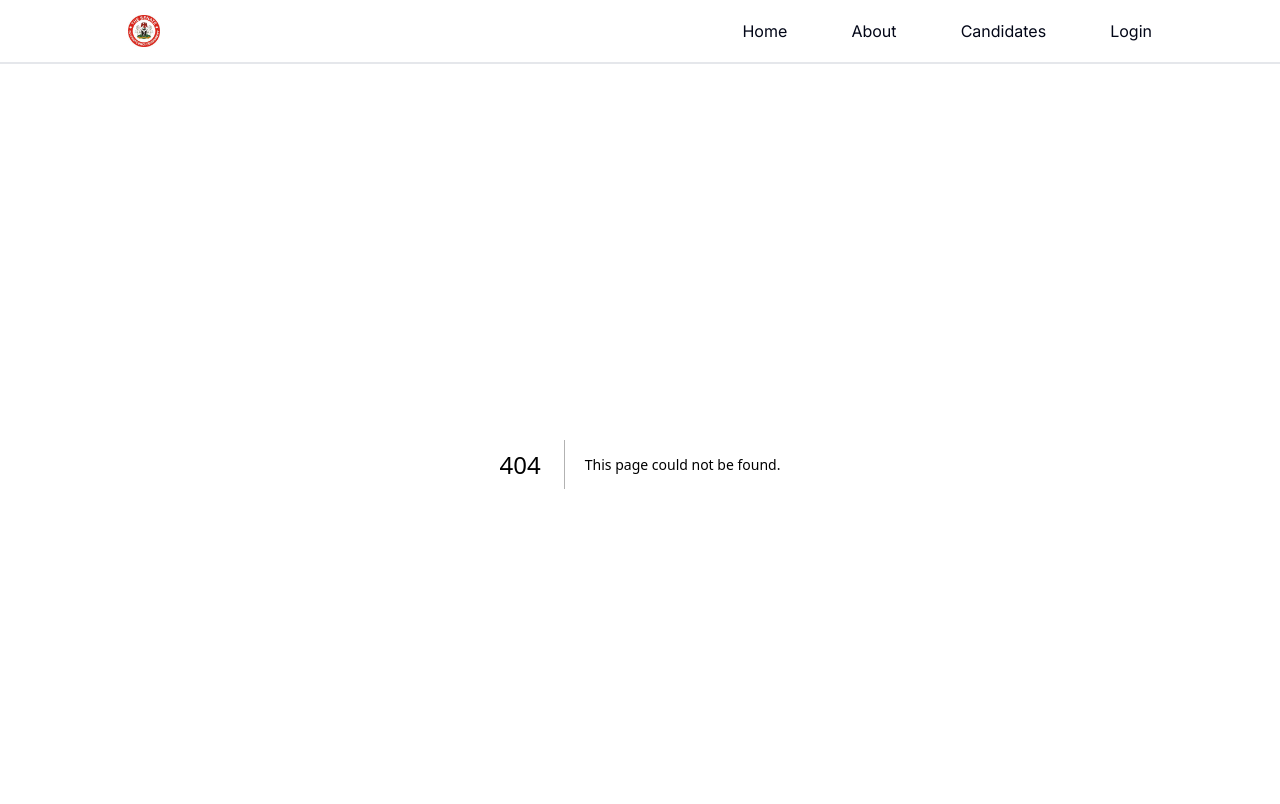
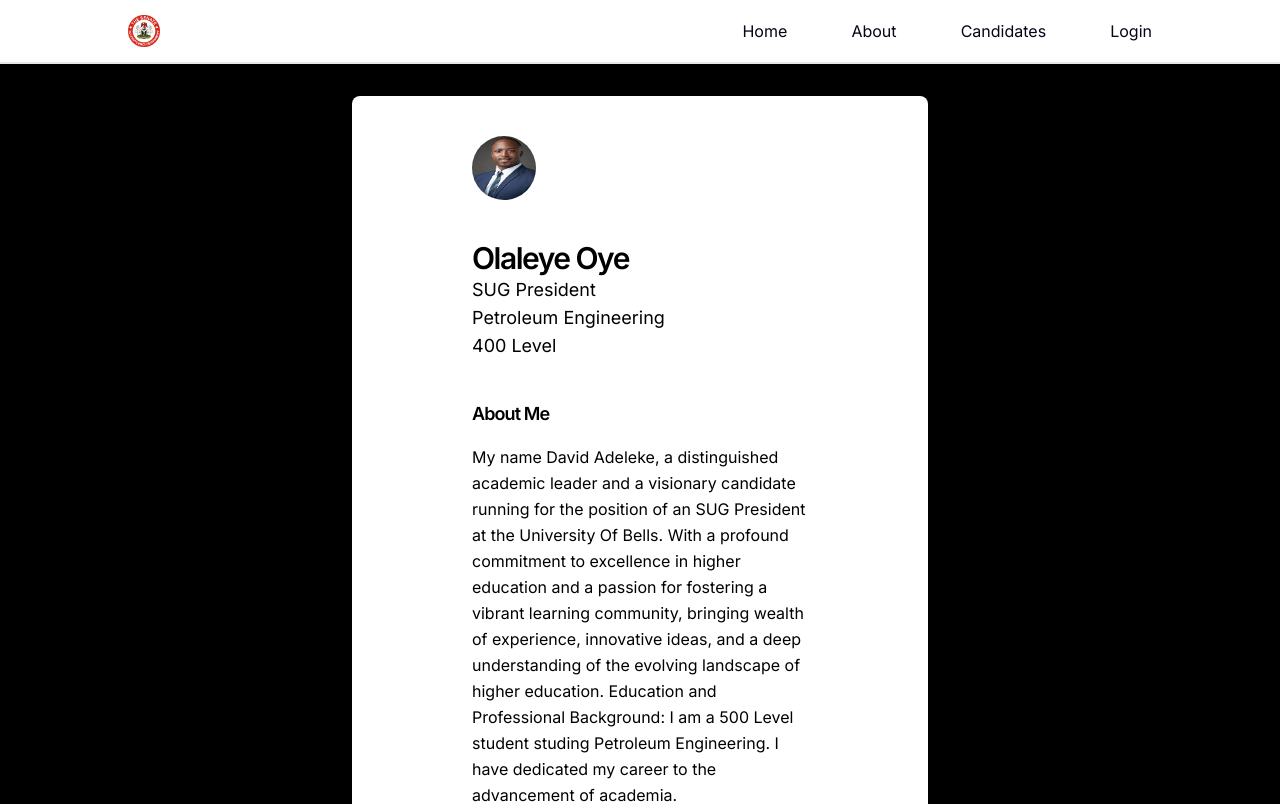
Before and after one commit to Junnygram/evotingapp, a Next.js app: page /candidateinfo/1 in a window 1280 px wide. Before the commit this address had no page. Shown: the top 804 px of the page. Built offline with nearby package versions, Linux system fonts and the light colour scheme.

Commit message:
made the candidate page dynamic

```diff
--- /dev/null
+++ b/app/candidateinfo/[id]/page.tsx
@@ -0,0 +1,28 @@
+import ViewProfile from '@/src/Pages/ViewProfile';
+import data from '../../../utils/data.json';
+import React from 'react';
+import { useRouter } from 'next/router';
+
+export default function Page({ params: { id } }: any) {
+  const candidate = data.find((x) => x.id === Number(id));
+  console.log(candidate);
+  //const candidate = data.find((x) => x.id === Number(id));
+  if (!candidate) {
+    return (
+      <div className="flex items-center justify-center h-screen">
+        Candidate bio not available
+      </div>
+    );
+  }
+  return (
+    <div>
+      {' '}
+      <ViewProfile
+        src={candidate?.img}
+        name={candidate?.name}
+        position={candidate?.position}
+        level={candidate?.level}
+      />
+    </div>
+  );
+}
--- a/src/Components/CandidateProfile.tsx
+++ b/src/Components/CandidateProfile.tsx
@@ -1,7 +1,10 @@
 'use client';
 import React, { useState } from 'react';
 import Image from 'next/image';
+import Link from 'next/link';
+import data from '../utils/data.json';
 interface Icandidate {
+  id: number;
   postTitle: string;
   img: string;
   name: string;
@@ -12,6 +15,7 @@ interface Icandidate {
 }
 
 const CandidateProfile = ({
+  id,
   postTitle,
   img,
   name,
@@ -55,15 +59,15 @@ const CandidateProfile = ({
           <p className="mb-2 font-normal text-gray-700 ">{level} Level</p>
           <p className="mb-2 font-normal text-gray-700 ">{dept}</p>
           <div className="grid grid-cols-1 md:grid-cols-2  md:justify-between gap-2 md:gap-4">
-            <a
-              href="/viewprofile"
-              className=" w-full justify-center  items-center text-center px-3 py-2 text-sm font-medium  text-white bg-gray-500 rounded-lg "
+            <Link
+              href={`/candidateinfo/${id}`}
+              className="hover:bg-black hover:text-white  w-full justify-center  items-center text-center px-3 py-2 text-sm font-medium  text-white bg-gray-500 rounded-lg "
             >
               View Profile
-            </a>
+            </Link>
 
             <button
-              className=" justify-center items-center px-3 py-2 text-sm font-medium  text-white bg-gray-500 rounded-lg  w-full"
+              className=" hover:bg-black hover:text-white justify-center items-center px-3 py-2 text-sm font-medium  text-white bg-gray-500 rounded-lg  w-full"
               onClick={handleVoteClick}
               disabled={isButtonDisabled}
             >
--- a/src/Pages/Candidates.tsx
+++ b/src/Pages/Candidates.tsx
@@ -1,5 +1,5 @@
 import React, { useState } from 'react';
-import data from '../utils/data.json';
+import data from '../../utils/data.json';
 import CandidateProfile from '../Components/CandidateProfile';
 
 // async function getData() {
@@ -22,12 +22,12 @@ const Candidates = () => {
   const [showModal, setShowModal] = useState(false);
   console.log({ data });
 
-  console.log({ data });
   return (
     <div className="w-[90%] mx-auto grid grid-cols-2 sm:grid-cols-3 gap-2 py-8">
       {data.map((x: any, i: any) => (
         <CandidateProfile
           key={i}
+          id={x.id}
           postTitle={x.position}
           img={x.img}
           name={x.name}
--- a/src/Pages/HomePage.tsx
+++ b/src/Pages/HomePage.tsx
@@ -2,7 +2,7 @@ import React from 'react';
 import { HeroSection } from '../Components/HeroSection';
 import { SingleCandidateTag } from '../Components/SingleCandidate';
 import About from '../Components/About';
-import data from '../utils/data.json';
+import data from '../../utils/data.json';
 
 export const Homepage = () => {
   return (
--- a/src/Pages/ViewProfile.tsx
+++ b/src/Pages/ViewProfile.tsx
@@ -2,7 +2,7 @@
 import React, { useState } from 'react';
 import Image from 'next/image';
 
-const ViewProfile = () => {
+const ViewProfile = ({ src, name, position, level }: any) => {
   const [voted, setVoted] = useState(false);
   const [showModal, setShowModal] = useState(false);
   const handleVoteClick = () => {
@@ -26,18 +26,18 @@ const ViewProfile = () => {
                 <div className="mt-4 mr-auto mb-4 ml-auto items-left bg-white max-w-lg">
                   <div className="flex flex-col items-left pt-6 pr-6 pb-6 pl-6">
                     <Image
-                      src="/assets/cv1.jpeg"
+                      src={src}
                       width={24}
                       height={24}
                       className="rounded-full w-16 h-16"
                       alt={''}
                     />
                     <p className="mt-10 text-2xl font-semibold leading-none text-black tracking-tighter lg:text-3xl">
-                      David Adeleke
+                      {name}
                     </p>
 
                     <h3 className="fas fa-briefcase mr-2 text-semibold text-lg text-black">
-                      SUG President
+                      {position}
                     </h3>
 
                     <h3 className="fas fa-briefcase mr-2 text-semibold text-lg text-black">
@@ -45,7 +45,7 @@ const ViewProfile = () => {
                     </h3>
 
                     <h3 className="fas fa-briefcase mr-2 text-bold text-lg text-black">
-                      500 Level
+                      {level}
                     </h3>
 
                     <div className=" mt-10 text-lg font-semibold leading-none text-black tracking-tighter lg:text-lg mb-2 text-blueGray-600">
@@ -62,23 +62,7 @@ const ViewProfile = () => {
                       understanding of the evolving landscape of higher
                       education. Education and Professional Background: I am a
                       500 Level student studing Petroleum Engineering. I have
-                      dedicated my career to the advancement of academia. I have
-                      served as a department president in the Department of
-                      Engineering at the University Of Bells for 5 years, I have
-                      been widely recognized for my teaching, leadership and
-                      research contributions. My extensive experience in the
-                      classroom has provided me with a unique perspective on the
-                      needs and aspirations of both faculty and students.
-                      Leadership and Administrative Experience: Throughout my
-                      career, I demonstrated exemplary leadership skills and has
-                      held several administrative roles within the university.
-                      As the president of the Department of engineering, I have
-                      successfully implemented innovative programs to enhance
-                      student engagement, fostered collaborative research
-                      initiatives, and actively promoted diversity and inclusion
-                      within the department. I have also served as a member of
-                      various university-wide committees, where I advocated for
-                      student-centered policies and initiatives.
+                      dedicated my career to the advancement of academia.
                     </p>
                     <div className=" mt-10 text-lg font-semibold leading-none text-black tracking-tighter lg:text-lg mb-2 text-blueGray-600">
                       <h2 className="fas fa-university mr-2 text-lg text-blueGray-400"></h2>
@@ -113,19 +97,7 @@ const ViewProfile = () => {
                       I would implement policies and initiatives that promote
                       diversity at all levels of the university and ensure equal
                       opportunities for students and faculty from all
-                      backgrounds. 4. Community Outreach and Partnerships: I
-                      believe in the transformative power of community
-                      engagement. I intends to forge strong partnerships with
-                      local businesses, government agencies, and nonprofit
-                      organizations to provide students with real-world learning
-                      experiences and create mutually beneficial opportunities
-                      for collaboration and community impact. With her
-                      unwavering commitment to academic excellence, innovative
-                      thinking, and inclusive leadership, I stand as a
-                      formidable candidate for the position of SUG President at
-                      the University Of Bells. My vision, experience, and
-                      dedication will make me capable and an inspiring leader
-                      who can guide the university towards a promising future.
+                      backgrounds.
                     </p>
 
                     <div className="w-full gap-4 mt-6 flex justify-between">
```
Also changed, not shown: utils/data.json (renamed from src/utils/data.json), 2 other files (tests, documents, lock files or other folders).
